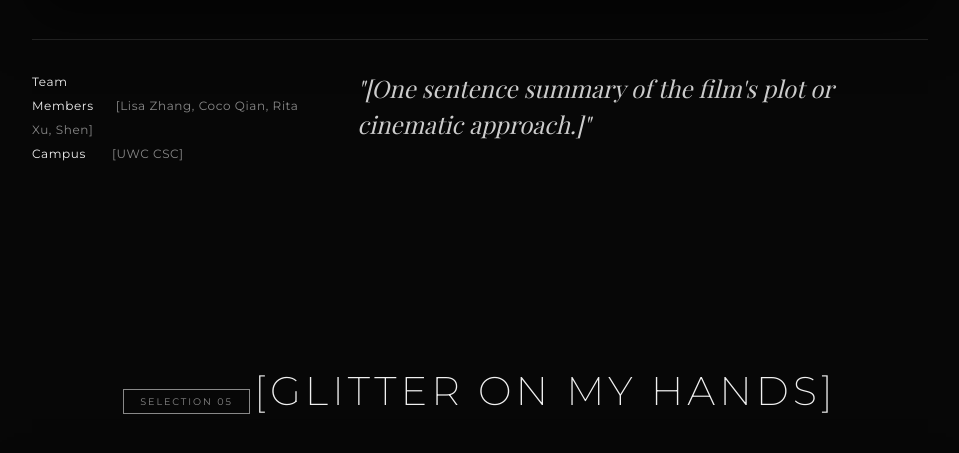
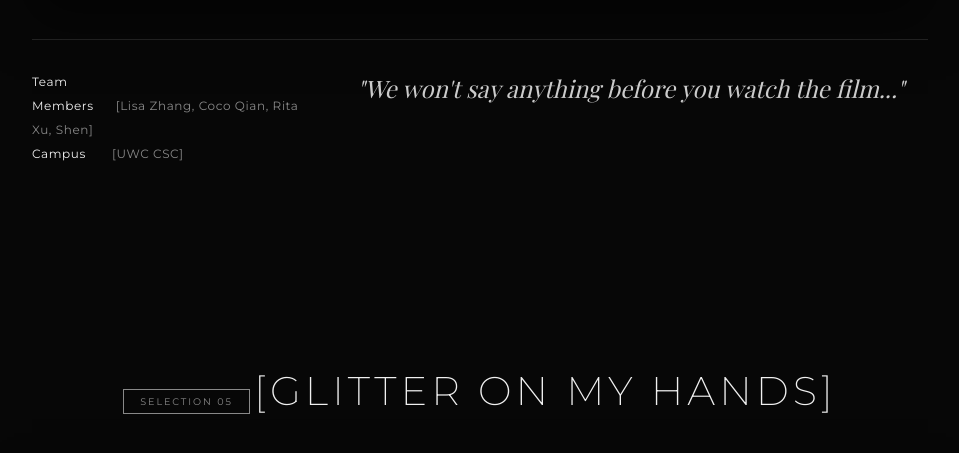
Before and after one commit to RandomEdward/24-hours-film-challenge, a plain HTML site: page index.html in a window 1280 px wide. Shown: the part 4672-5125 px from the top of the page, without its empty margins (160-1119 px from the left). Drawn offline with nearby package versions, Linux system fonts and the light colour scheme; a web font is replaced by a local one.

Commit message:
Update index.html

```diff
--- a/index.html
+++ b/index.html
@@ -276,7 +276,7 @@
                     <li><span>Campus</span>[UWC CSC]</li>
                 </ul>
                 <div class="film-logline">
-                    "[One sentence summary of the film's plot or cinematic approach.]"
+                    "We won't say anything before you watch the film..."
                 </div>
             </div>
         </article>
```
